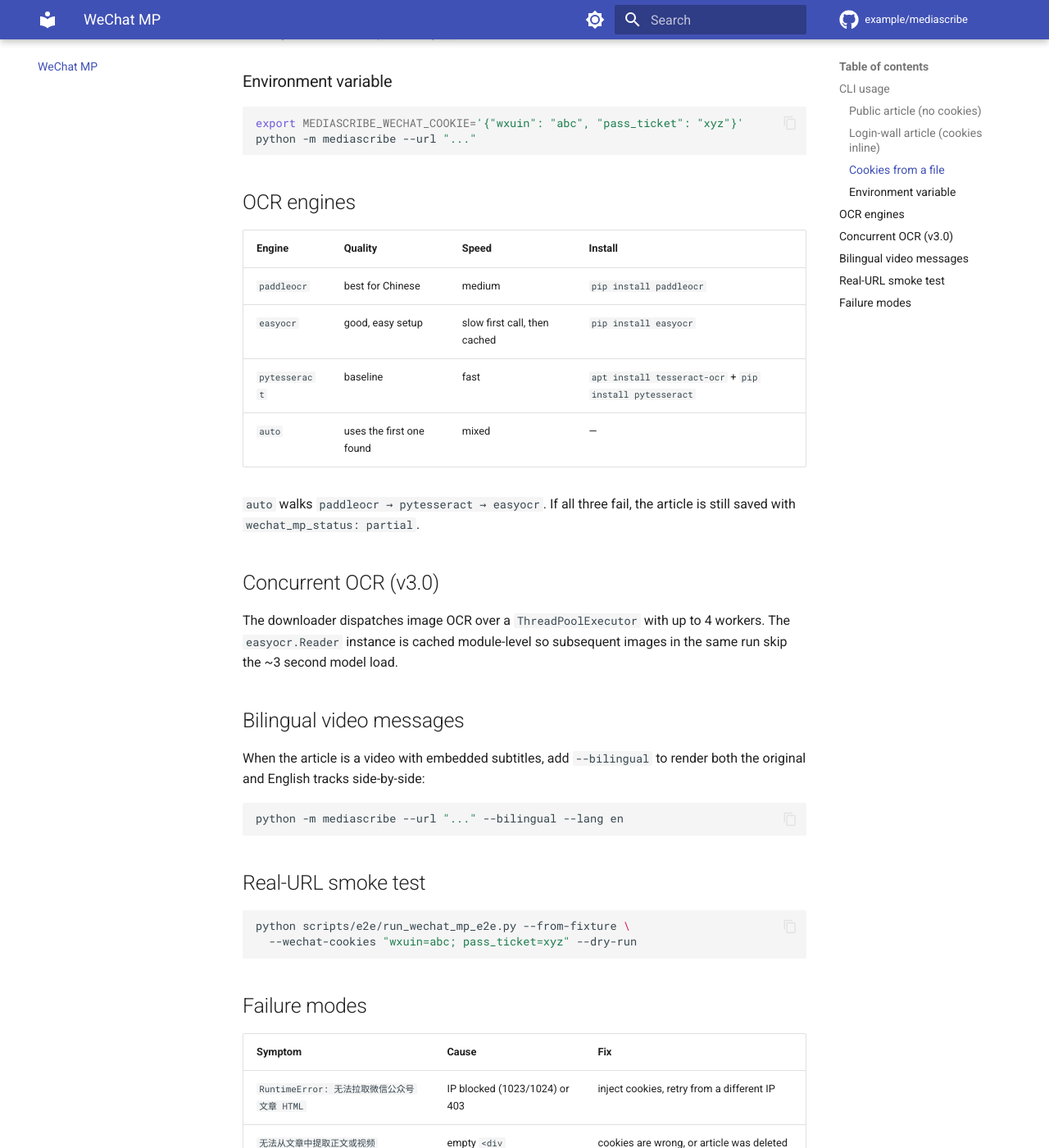
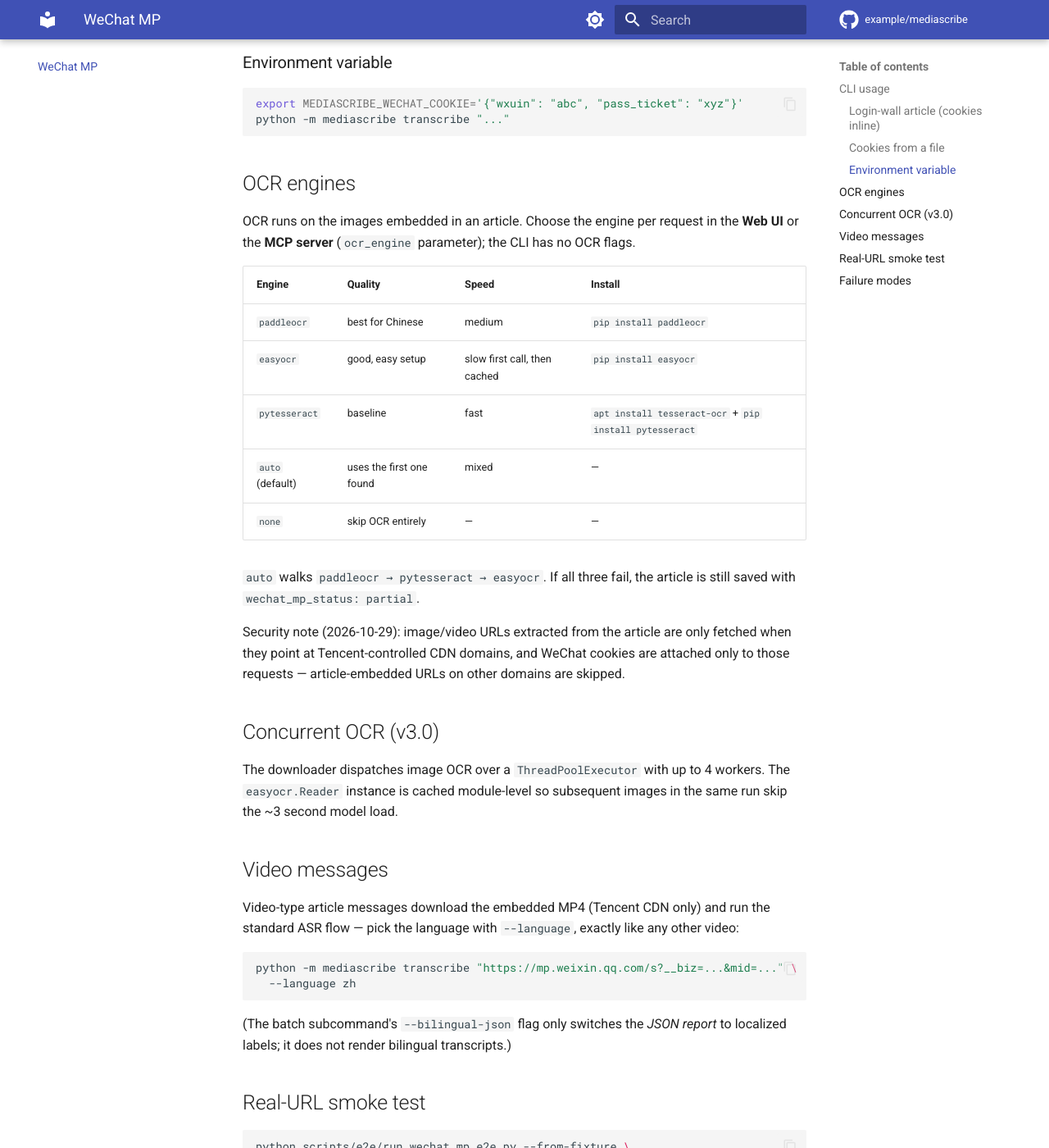
Before and after one commit to 1273984347/mediascribe, an MkDocs documentation site: the page built from docs/wechat-mp.md, in a window 1280 px wide and 1400 px high, scrolled down 828 px. Shown: the whole window at 82% size. Built offline with MkDocs 1.6.1 and Material for MkDocs 9.7.7, drawn with Linux system fonts in a browser that asks for light colours; comment, search, counter and statistics services are not loaded; the version menu is left out; some of the changed text lies outside the part shown.

Commit message:
fix(docs): 快速上手/公众号文档按真实 CLI 重写(审查 P1-1)
benchmarking.md 文档漂移事故复发:getting-started/wechat-mp 的
快速上手命令实测全部不可执行(--url/--ocr-engine/--save-images/
--max/--bilingual 均不存在)。逐条对照 argparse 重写:

- transcribe 子命令 positional input;--language(非 --lang)
- OCR/save-images 只在 Web/MCP(本就无 CLI flag),文档明说
- archive 用 -n(非 --max)
- 删除不存在的 --bilingual 双语渲染声明,指明 --bilingual-json
  只是 JSON 报告本地化标签
- 验证安装段:doctor + scripts/run_tests.py,删掉过期的
  版本/用例数硬编码

````diff
--- a/docs/wechat-mp.md
+++ b/docs/wechat-mp.md
@@ -5,24 +5,24 @@
 
 ## CLI usage
 
-### Public article (no cookies)
+The article URL is the positional `input` of the `transcribe`
+subcommand:
 
 ```bash
-python -m mediascribe --url "https://mp.weixin.qq.com/s/abc?__biz=..." \
-  --ocr-engine auto
+python -m mediascribe transcribe "https://mp.weixin.qq.com/s/abc?__biz=..."
 ```
 
 ### Login-wall article (cookies inline)
 
 ```bash
-python -m mediascribe --url "..." \
+python -m mediascribe transcribe "..." \
   --wechat-cookies "wxuin=abc; pass_ticket=xyz; ticket=..."
 ```
 
 ### Cookies from a file
 
 ```bash
-python -m mediascribe --url "..." --wechat-cookie-file cookies.json
+python -m mediascribe transcribe "..." --wechat-cookie-file cookies.json
 ```
 
 Accepted cookie file formats:
@@ -35,20 +35,30 @@
 
 ```bash
 export MEDIASCRIBE_WECHAT_COOKIE='{"wxuin": "abc", "pass_ticket": "xyz"}'
-python -m mediascribe --url "..."
+python -m mediascribe transcribe "..."
 ```
 
 ## OCR engines
+
+OCR runs on the images embedded in an article.  Choose the engine
+per request in the **Web UI** or the **MCP server** (`ocr_engine`
+parameter); the CLI has no OCR flags.
 
 | Engine | Quality | Speed | Install |
 |--------|---------|-------|---------|
 | `paddleocr` | best for Chinese | medium | `pip install paddleocr` |
 | `easyocr` | good, easy setup | slow first call, then cached | `pip install easyocr` |
 | `pytesseract` | baseline | fast | `apt install tesseract-ocr` + `pip install pytesseract` |
-| `auto` | uses the first one found | mixed | — |
+| `auto` (default) | uses the first one found | mixed | — |
+| `none` | skip OCR entirely | — | — |
 
 `auto` walks `paddleocr → pytesseract → easyocr`.  If all three
 fail, the article is still saved with `wechat_mp_status: partial`.
+
+Security note (2026-10-29): image/video URLs extracted from the
+article are only fetched when they point at Tencent-controlled CDN
+domains, and WeChat cookies are attached only to those requests —
+article-embedded URLs on other domains are skipped.
 
 ## Concurrent OCR (v3.0)
 
@@ -57,15 +67,20 @@
 module-level so subsequent images in the same run skip the
 ~3 second model load.
 
-## Bilingual video messages
+## Video messages
 
-When the article is a video with embedded subtitles, add
-`--bilingual` to render both the original and English tracks
-side-by-side:
+Video-type article messages download the embedded MP4 (Tencent CDN
+only) and run the standard ASR flow — pick the language with
+`--language`, exactly like any other video:
 
 ```bash
-python -m mediascribe --url "..." --bilingual --lang en
+python -m mediascribe transcribe "https://mp.weixin.qq.com/s?__biz=...&mid=..." \
+  --language zh
 ```
+
+(The batch subcommand's `--bilingual-json` flag only switches the
+*JSON report* to localized labels; it does not render bilingual
+transcripts.)
 
 ## Real-URL smoke test
 
@@ -81,4 +96,4 @@
 | `RuntimeError: 无法拉取微信公众号文章 HTML` | IP blocked (1023/1024) or 403 | inject cookies, retry from a different IP |
 | `无法从文章中提取正文或视频` | empty `<div id="js_content">` | cookies are wrong, or article was deleted |
 | `OCR 部分失败: 2/5` | partial engine failure | article is still saved as `partial`; install more engines |
-| `wechat_mp_status: none` | metadata missing | re-run with `--save-images` to force a metadata write |
+| `已拒绝携带微信 cookies 请求该地址` | URL host is not `mp.weixin.qq.com` | submit the article URL from the address bar, not a wrapped/shortened link |
````
Also changed, not shown: docs/getting-started.md (+16 -12 lines).
